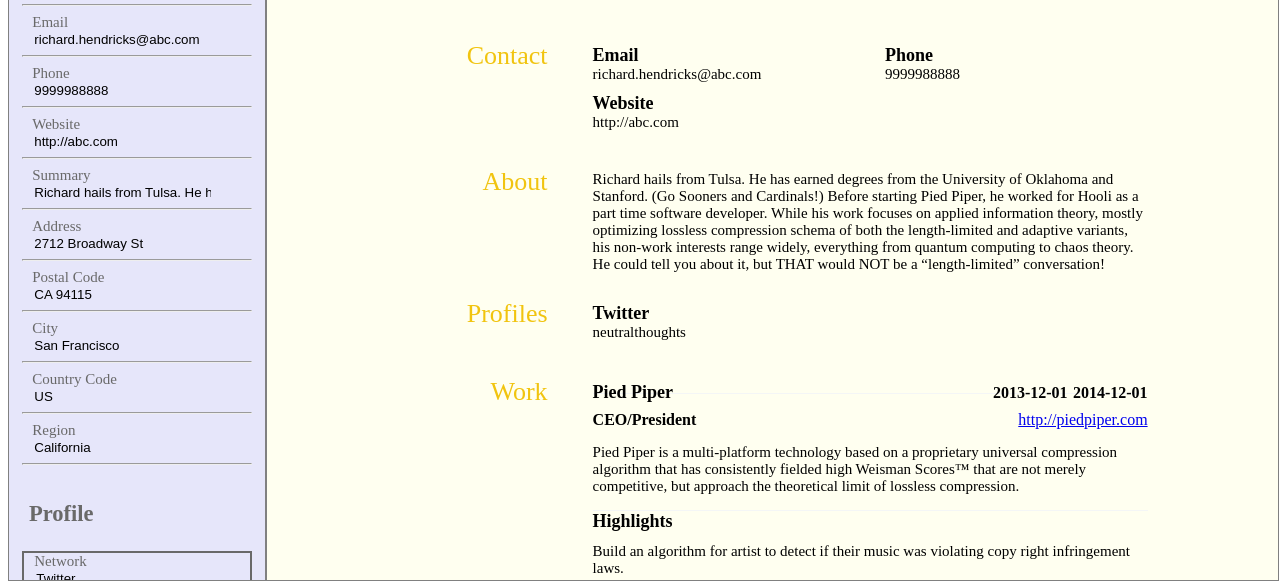
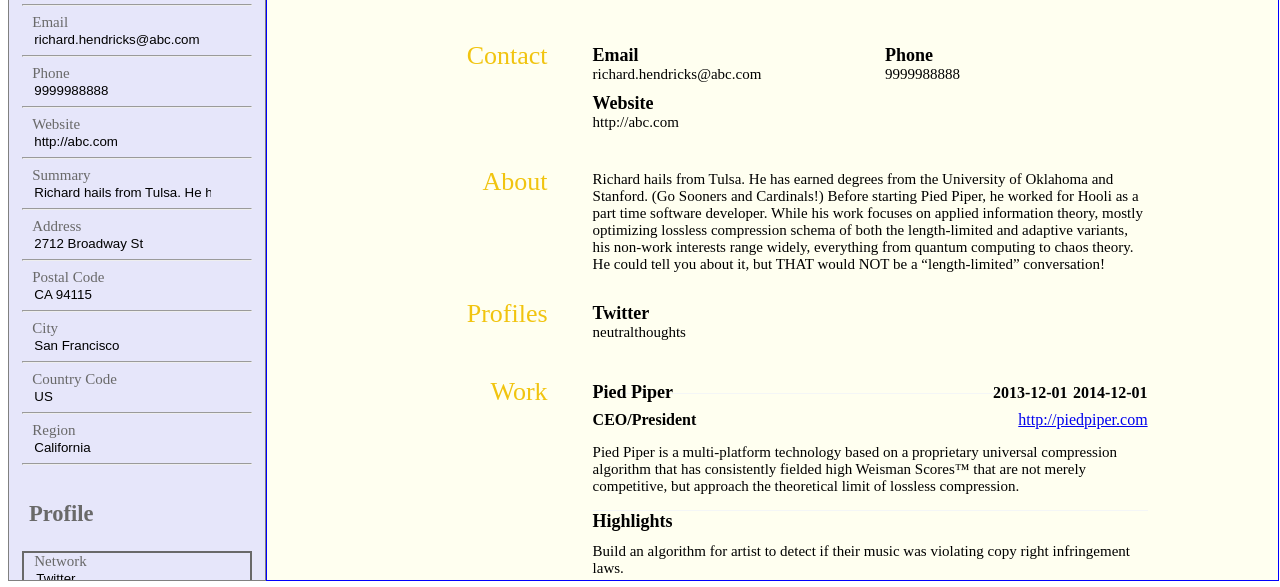
Before and after one commit to AnchalPuri/ResumeBuilder, a plain HTML site: page index.html in a window 1280 px wide. Shown: the part 213-800 px from the top of the page. Drawn offline with Linux system fonts and the light colour scheme.

Commit message:
Border color Blue

```diff
--- a/assets/css/style.css
+++ b/assets/css/style.css
@@ -29,7 +29,7 @@
   width: 79%;
   height: 100%;
   background-color: #fffff0;
-  border: 1px solid grey;
+  border: 1px solid blue;
   overflow: scroll;
   float: left;
 }
```
